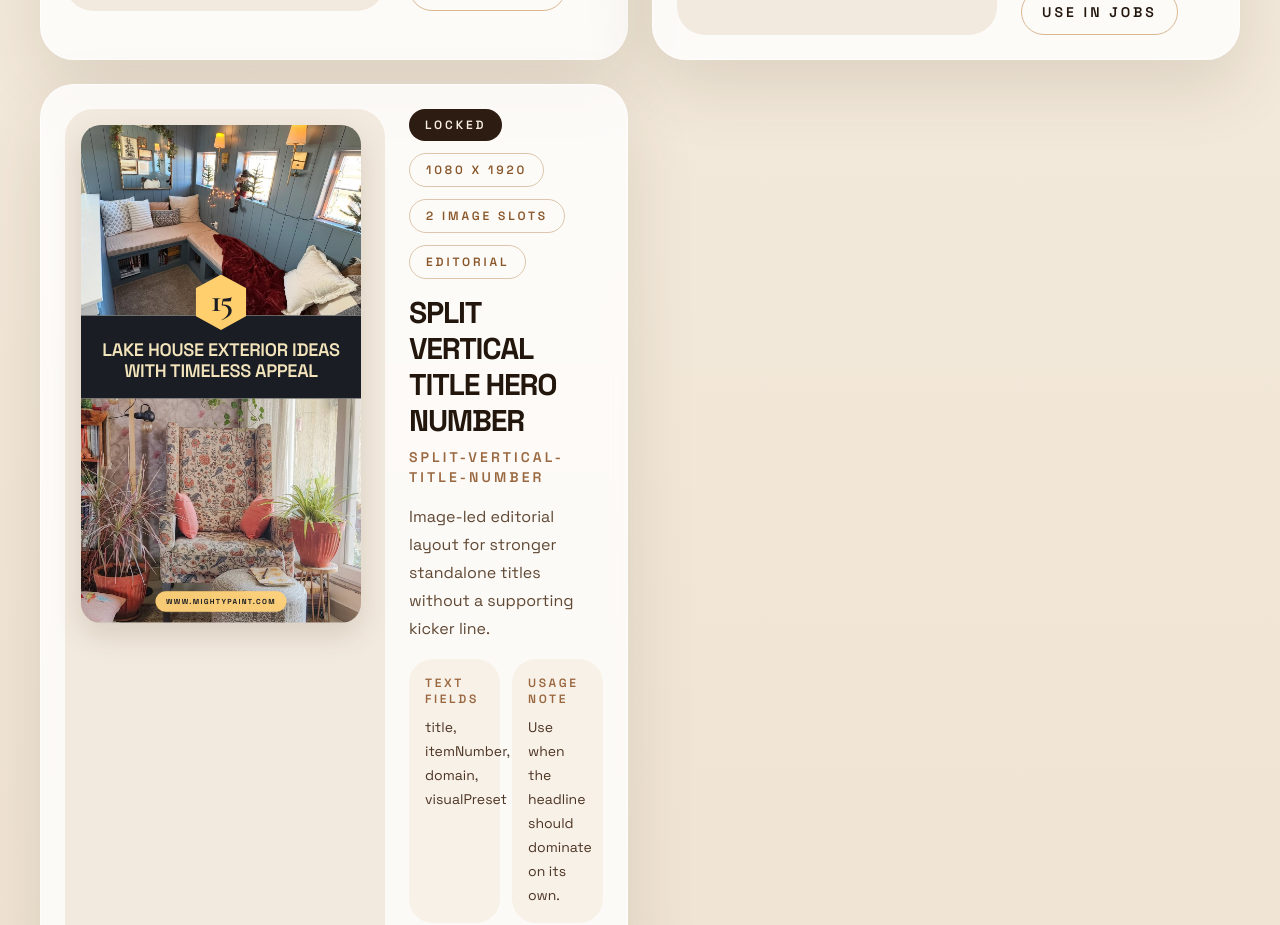
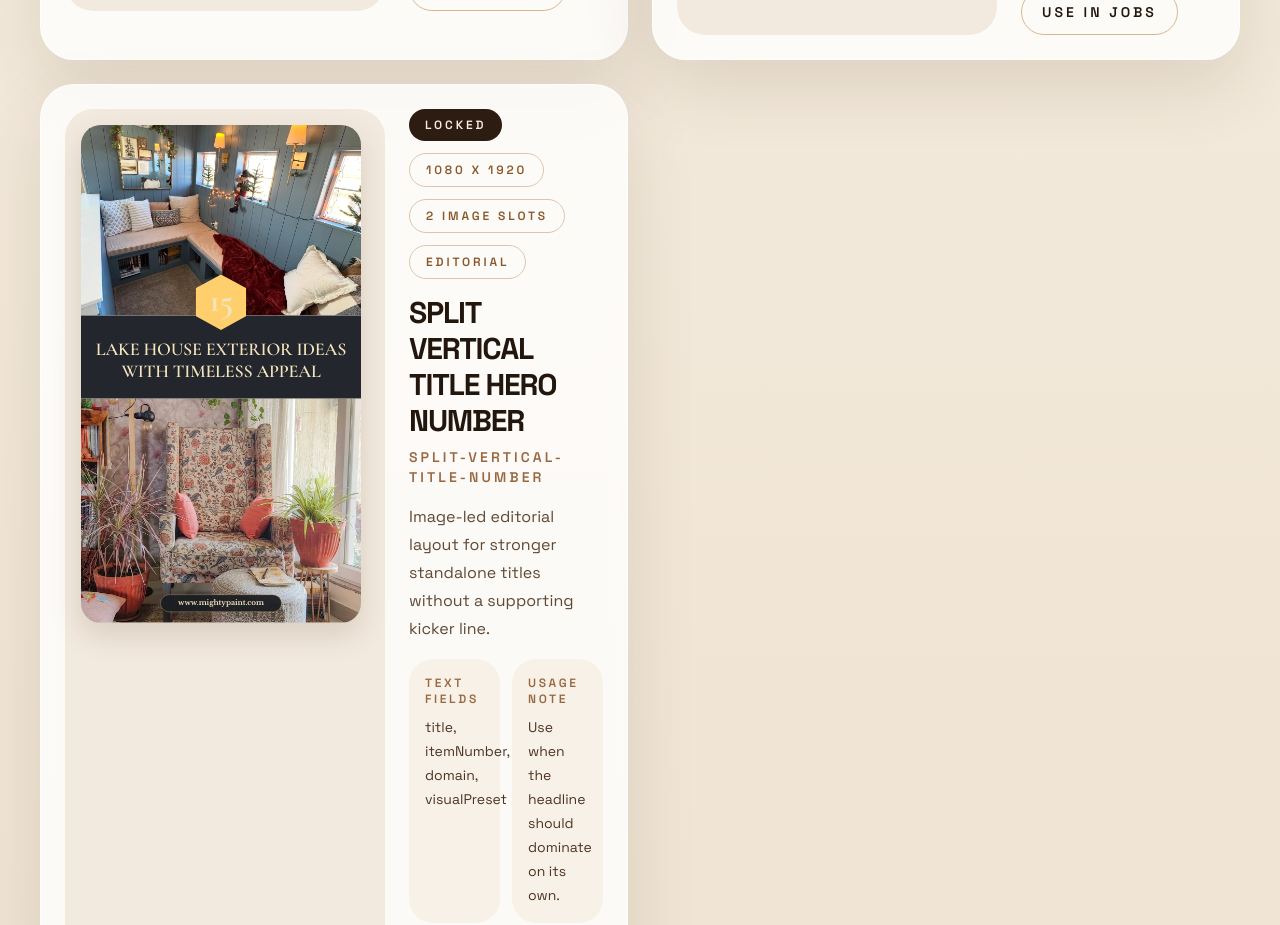
Before and after one commit to risalat/PinForge-Studio, a Next.js app: page /library in a window 1280 px wide. Shown: the part 1240-2165 px from the top of the page. Built offline with nearby package versions, Linux system fonts and the light colour scheme.

Commit message:
Increase hero number preset contrast

```diff
--- a/src/templates/TemplateSplitVerticalTitleNumber.tsx
+++ b/src/templates/TemplateSplitVerticalTitleNumber.tsx
@@ -1,3 +1,5 @@
+/* eslint-disable @next/next/no-img-element */
+
 import { AutoFitTitle } from "@/components/AutoFitTitle";
 import { getSplitVerticalVisualPreset } from "@/lib/templates/visualPresets";
 import type { TemplateRenderProps } from "@/lib/templates/types";
@@ -19,7 +21,8 @@ export function TemplateSplitVerticalTitleNumber({
   const titleBandHeight = 320;
   const bottomImageHeight = 1920 - topImageHeight - titleBandHeight;
   const numberChipBackground = preset.palette.divider;
-  const domainPillBackground = brightenHexColor(preset.palette.divider, 0.08);
+  const domainPillBackground = withAlpha(preset.palette.footer, 0.94);
+  const imageFilter = "saturate(1.04) contrast(1.03)";
 
   return (
     <div
@@ -33,12 +36,13 @@ export function TemplateSplitVerticalTitleNumber({
             src={firstImage}
             alt={title}
             className="absolute inset-0 h-full w-full object-cover object-center"
+            style={{ filter: imageFilter }}
           />
         </div>
 
         <section
           className="relative flex w-full flex-col items-center justify-center overflow-visible px-[44px] text-center"
-          style={{ backgroundColor: preset.palette.footer, height: titleBandHeight }}
+          style={{ backgroundColor: preset.palette.band, height: titleBandHeight }}
         >
           <div
             className="absolute left-1/2 top-0 flex h-[214px] w-[196px] -translate-x-1/2 -translate-y-[74%] items-center justify-center shadow-[0_24px_50px_rgba(31,18,8,0.2)]"
@@ -51,11 +55,12 @@ export function TemplateSplitVerticalTitleNumber({
             <span
               className="leading-none"
               style={{
-                color: preset.palette.footer,
-                fontFamily: "var(--font-cormorant-garamond), serif",
-                fontWeight: 700,
+                color: preset.palette.number,
+                fontFamily: preset.typography.number.fontFamily,
+                fontWeight: preset.typography.number.fontWeight,
                 fontSize: "128px",
-                letterSpacing: "-0.06em",
+                letterSpacing: preset.typography.number.letterSpacing,
+                lineHeight: preset.typography.number.lineHeight,
                 transform: "translateY(-8px)",
               }}
             >
@@ -71,10 +76,10 @@ export function TemplateSplitVerticalTitleNumber({
               maxLines={2}
               lineHeight={1.18}
               className="mx-auto w-full max-w-[1020px] text-balance uppercase"
-              textColor={preset.palette.domain}
-              fontFamily="var(--font-space-grotesk), sans-serif"
-              fontWeight={600}
-              letterSpacing="-0.018em"
+              textColor={preset.palette.title}
+              fontFamily={preset.typography.title.fontFamily}
+              fontWeight={preset.typography.title.fontWeight}
+              letterSpacing={preset.typography.title.letterSpacing}
             />
           </div>
         </section>
@@ -87,23 +92,26 @@ export function TemplateSplitVerticalTitleNumber({
             src={secondImage}
             alt={cleanedDomain}
             className="absolute inset-0 h-full w-full object-cover object-center"
+            style={{ filter: imageFilter }}
           />
           <div className="absolute inset-x-0 bottom-[42px] z-10 flex justify-center">
             <div
               className="inline-flex min-w-[468px] items-center justify-center rounded-full border px-10 py-[18px] shadow-[0_14px_35px_rgba(28,16,8,0.16)]"
               style={{
-                backgroundColor: `${domainPillBackground}f4`,
+                backgroundColor: domainPillBackground,
                 borderColor: preset.palette.divider,
               }}
             >
               <span
                 style={{
-                  color: preset.palette.footer,
-                  fontFamily: "var(--font-space-grotesk), sans-serif",
-                  fontWeight: 700,
+                  color: preset.palette.domain,
+                  fontFamily: preset.typography.domain.fontFamily,
+                  fontWeight: preset.typography.domain.fontWeight,
                   fontSize: "28px",
-                  letterSpacing: "0.18em",
-                  textTransform: "uppercase",
+                  letterSpacing: preset.typography.domain.letterSpacing,
+                  lineHeight: preset.typography.domain.lineHeight,
+                  textTransform: preset.typography.domain.textTransform,
+                  fontStyle: preset.typography.domain.fontStyle,
                   whiteSpace: "nowrap",
                 }}
               >
@@ -117,22 +125,13 @@ export function TemplateSplitVerticalTitleNumber({
   );
 }
 
-function brightenHexColor(hex: string, amount: number) {
+function withAlpha(hex: string, opacity: number) {
   const normalized = hex.replace("#", "");
   if (!/^[0-9a-fA-F]{6}$/.test(normalized)) {
     return hex;
   }
-
-  const [r, g, b] = [
-    normalized.slice(0, 2),
-    normalized.slice(2, 4),
-    normalized.slice(4, 6),
-  ].map((part) => parseInt(part, 16));
-
-  const blend = (value: number) =>
-    Math.max(0, Math.min(255, Math.round(value + (255 - value) * amount)));
-
-  return `#${[blend(r), blend(g), blend(b)]
-    .map((value) => value.toString(16).padStart(2, "0"))
-    .join("")}`;
+  const alpha = Math.round(Math.max(0, Math.min(1, opacity)) * 255)
+    .toString(16)
+    .padStart(2, "0");
+  return `#${normalized}${alpha}`;
 }
```
